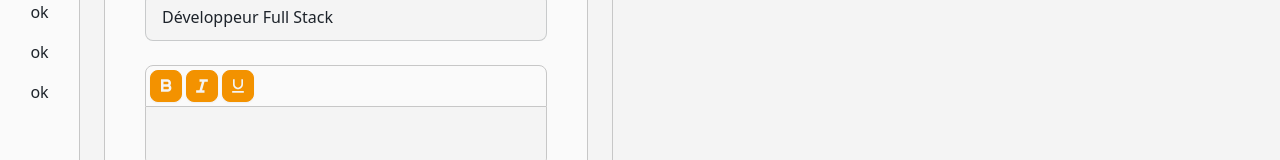
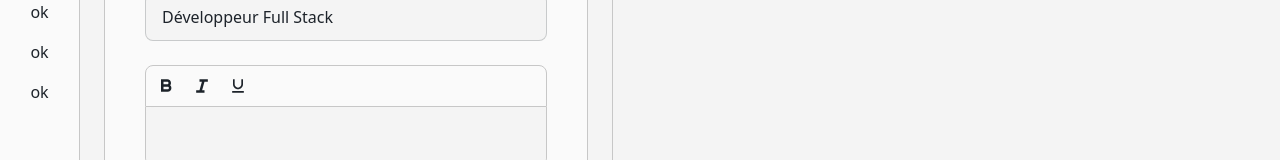
Before and after one commit to coachmania/refactor, a Vue app in the folder vue/: page /title in a window 1280 px wide. Shown: the part 440-600 px from the top of the page. Built offline with nearby package versions, Linux system fonts and the light colour scheme; no server answers.

Commit message:
add button state

```diff
--- a/vue/src/components/global/QuillEditor.vue
+++ b/vue/src/components/global/QuillEditor.vue
@@ -1,13 +1,22 @@
 <template>
 	<div class="w-full">
 		<div id="toolbar" class="border border-base-300 rounded-t-btn flex p-1 gap-1">
-			<button class="ql-bold btn btn-sm btn-square btn-primary">
+			<button
+				:class="{'btn-ghost': !isBoldActive, 'btn-primary': isBoldActive}"
+				class="ql-bold btn btn-sm btn-square"
+			>
 				<svg class="w-icon h-icon fill-current" xmlns="http://www.w3.org/2000/svg" width="24" height="24" viewBox="0 0 24 24"><path d="M17.061 11.22A4.46 4.46 0 0 0 18 8.5C18 6.019 15.981 4 13.5 4H6v15h8c2.481 0 4.5-2.019 4.5-4.5a4.48 4.48 0 0 0-1.439-3.28zM13.5 7c.827 0 1.5.673 1.5 1.5s-.673 1.5-1.5 1.5H9V7h4.5zm.5 9H9v-3h5c.827 0 1.5.673 1.5 1.5S14.827 16 14 16z"></path></svg>
 			</button>
-			<button class="ql-italic btn btn-sm btn-square btn-primary">
+			<button
+				:class="{'btn-ghost': !isItalicActive, 'btn-primary': isItalicActive}"
+				class="ql-italic btn btn-sm btn-square"
+			>
 				<svg class="w-icon h-icon fill-current" xmlns="http://www.w3.org/2000/svg" width="24" height="24" viewBox="0 0 24 24"><path d="M19 7V4H9v3h2.868L9.012 17H5v3h10v-3h-2.868l2.856-10z"></path></svg>
 			</button>
-			<button class="ql-underline btn btn-sm btn-square btn-primary">
+			<button
+				:class="{'btn-ghost': !isUnderlineActive, 'btn-primary': isUnderlineActive}"
+				class="ql-underline btn btn-sm btn-square"
+			>
 				<svg class="w-icon h-icon fill-current" xmlns="http://www.w3.org/2000/svg" width="24" height="24" viewBox="0 0 24 24"><path d="M5 18h14v2H5zM6 4v6c0 3.309 2.691 6 6 6s6-2.691 6-6V4h-2v6c0 2.206-1.794 4-4 4s-4-1.794-4-4V4H6z"></path></svg>
 			</button>
 		</div>
@@ -20,19 +29,36 @@ import { ref, onMounted } from 'vue';
 import Quill from 'quill';
 
 const editorContainer = ref(null);
+const isBoldActive = ref(false);
+const isItalicActive = ref(false);
+const isUnderlineActive = ref(false);
+
+const updateCurrentFormat = (quill) => {
+	const format = quill.getFormat();
+	isBoldActive.value = !!format.bold;
+	isItalicActive.value = !!format.italic;
+	isUnderlineActive.value = !!format.underline;
+};
 
 onMounted(() => {
-	new Quill(editorContainer.value, {
+	const quill = new Quill(editorContainer.value, {
 		modules: {
 			toolbar: '#toolbar'
 		}
+	});
+
+	quill.on('selection-change', () => {
+		updateCurrentFormat(quill);
+	});
+	quill.on('text-change', () => {
+		updateCurrentFormat(quill);
 	});
 });
 </script>
 
 <style>
 .ql-editor {
-	@apply min-w-full p-4 input h-full;
+	@apply w-full p-4 input h-full;
 }
 
 .ql-tooltip {
```
